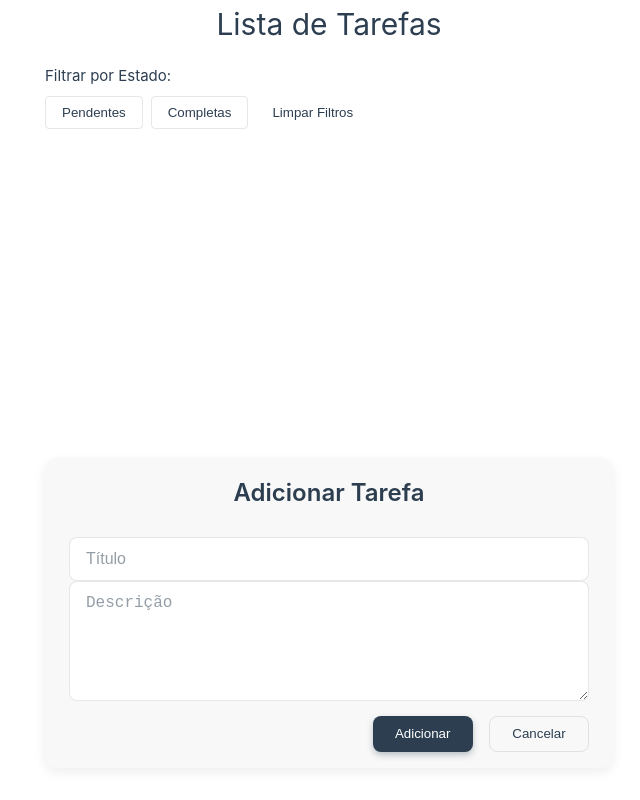
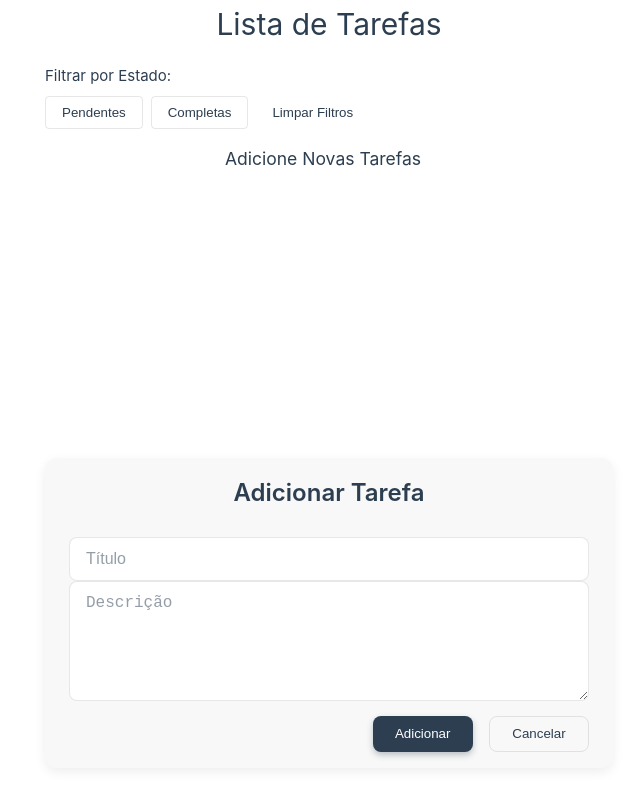
Before and after one commit to Trovarelli/vue-task-manager, a Vue app: page / in a window 1280 px wide. Shown: the whole page, without its empty margins (311-951 px from the left). Built offline with nearby package versions, Linux system fonts and the light colour scheme.

Commit message:
feat: Texto representativo caso não tenha nenhuma tarefa criada

```diff
--- a/src/components/TaskList.vue
+++ b/src/components/TaskList.vue
@@ -9,10 +9,13 @@
 
   <div class="task-list">
 
-    <div v-for="task in tasks" :key="task.id" class="task-item">
+    <div v-if="tasks.length > 0" v-for="task in tasks" :key="task.id" class="task-item">
       <label> <input type="checkbox" :checked="task.done" disabled /> <strong>{{ task.title }}</strong> </label>
       <p>{{ task.description }}</p>
+    </div>
 
+    <div v-else class="empty-tasks">
+      <h3>Adicione Novas Tarefas</h3>
     </div>
 
   </div>
@@ -61,4 +64,8 @@
     margin-top: 0.5rem;
     color: var(--color-text);
   }
+
+  .empty-tasks {
+    text-align: center;
+  }
 </style>
```
